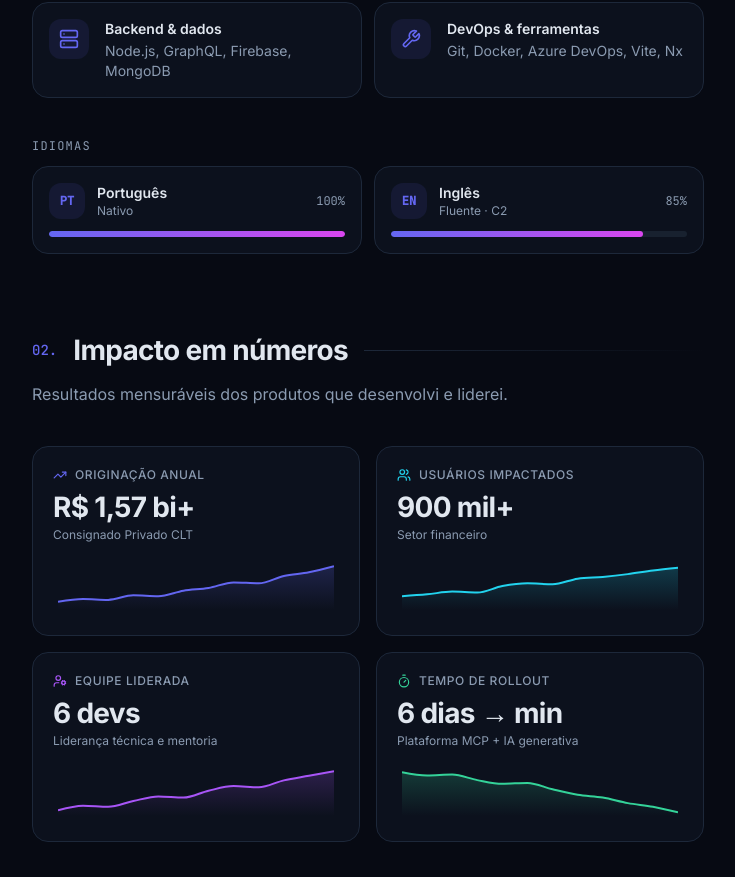
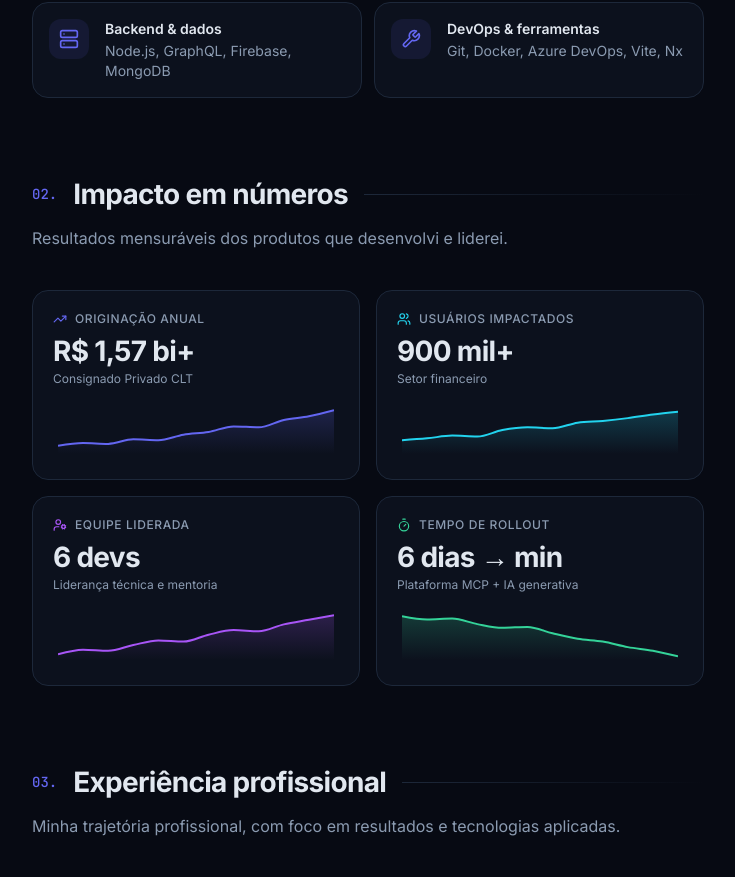
Before and after one commit to guiguetz/personal-website, a React (Vite) app: page / in a window 1280 px wide. Shown: the part 1260-2137 px from the top of the page, without its empty margins (416-1151 px from the left). Built offline with nearby package versions, Linux system fonts and the light colour scheme.

Commit message:
(1 files changed)

```diff
--- a/src/components/AboutSection.tsx
+++ b/src/components/AboutSection.tsx
@@ -36,14 +36,8 @@ const pillars = [
   },
 ];
 
-const languages = [
-  { code: 'PT', name: 'Português', level: 'Nativo', value: 100 },
-  { code: 'EN', name: 'Inglês', level: 'Fluente · C2', value: 85 },
-];
-
 export function AboutSection() {
   const pillarsStagger = useStagger(0.07, 16);
-  const languagesStagger = useStagger(0.12, 12);
 
   return (
     <section id="about" className="mb-20">
@@ -87,53 +81,7 @@ export function AboutSection() {
             </div>
           </motion.div>
         ))}
-      </motion.div>
-
-      {/* Languages */}
-      <div className="mt-10">
-        <h3 className="mb-3 font-mono text-xs uppercase tracking-widest text-muted-foreground">
-          Idiomas
-        </h3>
-        <motion.div
-          variants={languagesStagger.container}
-          initial="hidden"
-          whileInView="show"
-          viewport={languagesStagger.viewport}
-          className="grid gap-3 sm:grid-cols-2"
-        >
-          {languages.map((lang) => (
-            <motion.div
-              key={lang.code}
-              variants={languagesStagger.item}
-              className="rounded-2xl border border-border bg-card p-4"
-            >
-              <div className="mb-3 flex items-center justify-between gap-3">
-                <div className="flex min-w-0 items-center gap-3">
-                  <span className="flex h-9 w-9 shrink-0 items-center justify-center rounded-xl bg-primary/10 font-mono text-xs font-semibold text-primary">
-                    {lang.code}
-                  </span>
-                  <div className="min-w-0">
-                    <p className="truncate text-sm font-semibold">{lang.name}</p>
-                    <p className="truncate text-xs text-muted-foreground">{lang.level}</p>
-                  </div>
-                </div>
-                <span className="shrink-0 font-mono text-xs text-muted-foreground">
-                  {lang.value}%
-                </span>
-              </div>
-              <div className="h-1.5 w-full overflow-hidden rounded-full bg-secondary">
-                <motion.div
-                  initial={{ width: 0 }}
-                  whileInView={{ width: `${lang.value}%` }}
-                  viewport={{ once: true }}
-                  transition={{ duration: 1, ease: 'easeOut' }}
-                  className="h-full rounded-full bg-gradient-to-r from-primary to-fuchsia-500"
-                />
-              </div>
-            </motion.div>
-          ))}
-        </motion.div>
-      </div>
-    </section>
-  );
-}
+              </motion.div>
+            </section>
+          );
+        }
```
